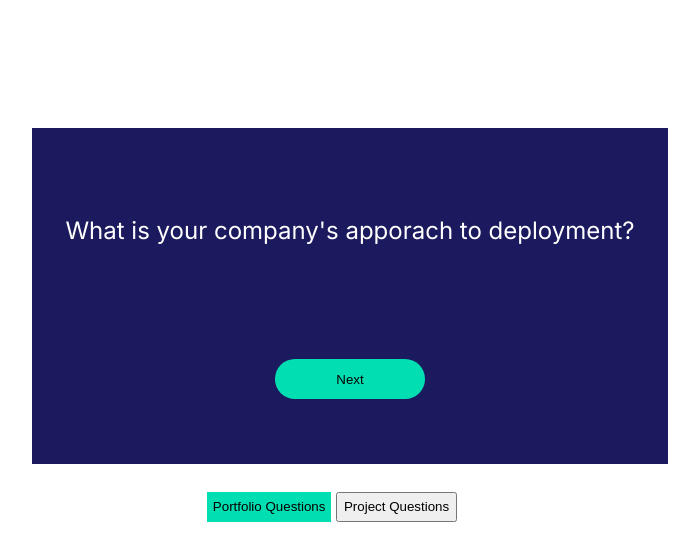
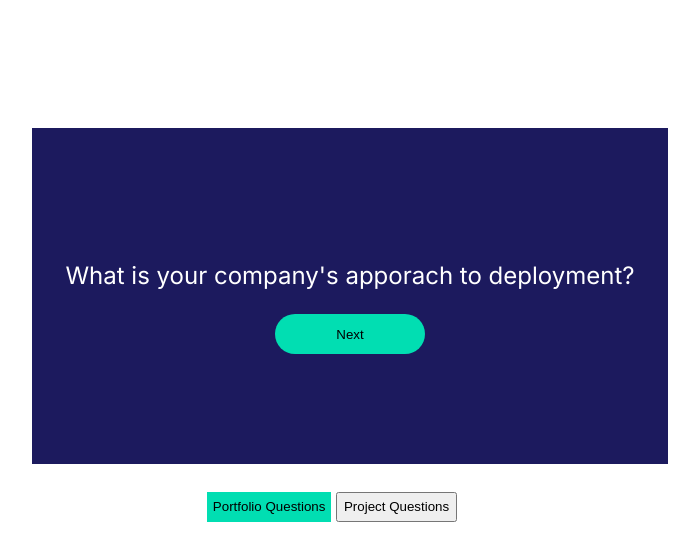
Before and after one commit to DavidMcGregor1/ApprenticeInterviewQuestions, a website: page index.html in a window 1280 px wide. Shown: the part 82-642 px from the top of the page, without its empty margins (308-1007 px from the left). Drawn offline with Linux system fonts and the light colour scheme.

Commit message:
removed margin from next button

```diff
--- a/style.css
+++ b/style.css
@@ -76,7 +76,7 @@ header {
     background-color: #01DEB2;
     border-radius: 40px;
     border: none;
-    margin-top: 15%;
+    /* margin-top: 15%; */
 }
 
 #next-question-button:hover {
```
